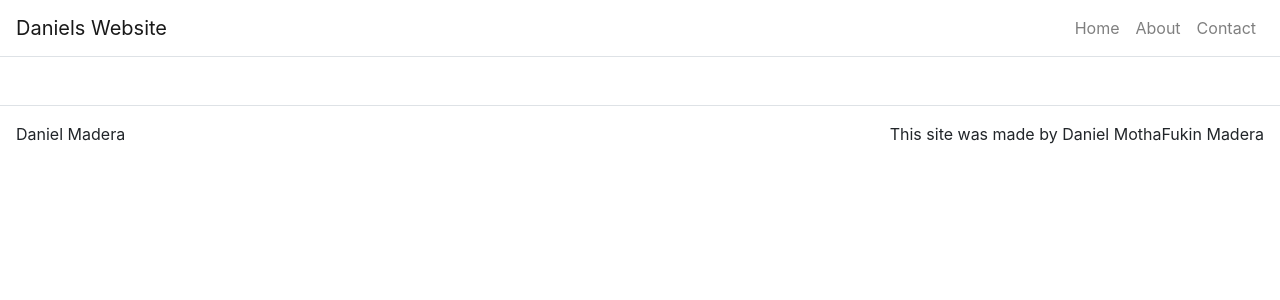
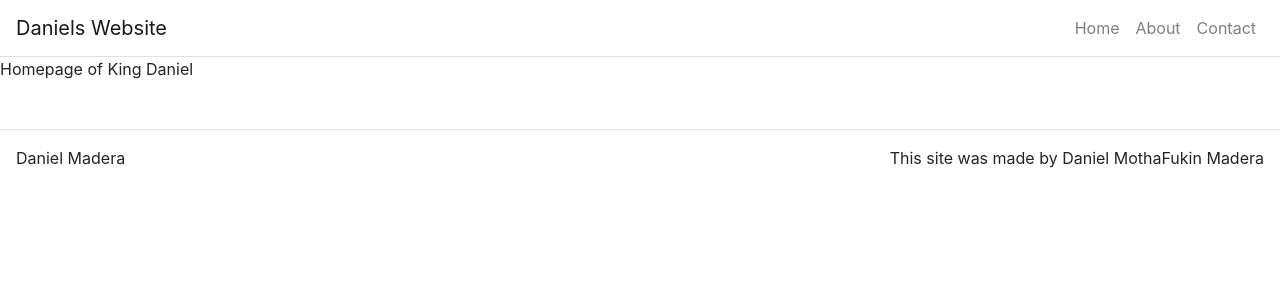
Before and after one commit to dmadera0/personal-site, a React (Create React App) app: page / in a window 1280 px wide. Shown: the top 300 px of the page. Built offline with nearby package versions, Linux system fonts and the light colour scheme.

Commit message:
added routes

```diff
--- a/src/App.js
+++ b/src/App.js
@@ -7,6 +7,9 @@
 import NavbarBrand from 'react-bootstrap/NavbarBrand'
 
 import Footer from './components/Footer'
+import HomePage from './pages/HomePage'
+import ContactPage from './pages/ContactPage'
+import AboutPage from './pages/AboutPage'
 
 class App extends React.Component {
 
@@ -45,10 +48,14 @@
                 <Link className="nav-link" to="/">Home</Link>
                 <Link className="nav-link" to="/about">About</Link>
                 <Link className="nav-link" to="/contact">Contact</Link>
+
               </Nav>
             </Navbar.Collapse>
 
           </Navbar>
+                <Route path="/" exact render={() => <HomePage title={this.state.home.title} subTitle={this.state.home.subTitle} text={this.state.home.text}/>} />
+                <Route path="/about" render={() => <AboutPage title={this.state.about.title}/>} />
+                <Route path="/contact" render={() => <ContactPage title={this.state.contact.title}/>} />
 
           <Footer/>
 
--- /dev/null
+++ b/src/pages/AboutPage.js
@@ -0,0 +1,11 @@
+import React from 'react'
+
+function AboutPage(props){
+
+    return(
+        <p>All the cool shit that i do!</p>
+    )
+
+}
+
+export default AboutPage
--- /dev/null
+++ b/src/pages/ContactPage.js
@@ -0,0 +1,11 @@
+import React from 'react'
+
+function ContactPage(props){
+
+    return(
+        <p>Holla atch Boi</p>
+    )
+
+}
+
+export default ContactPage
--- /dev/null
+++ b/src/pages/HomePage.js
@@ -0,0 +1,11 @@
+import React from 'react'
+
+function HomePage(props){
+
+    return(
+        <p>Homepage of King Daniel</p>
+    )
+
+}
+
+export default HomePage
```
Also changed, not shown: 1 other file (tests, documents, lock files or other folders).
